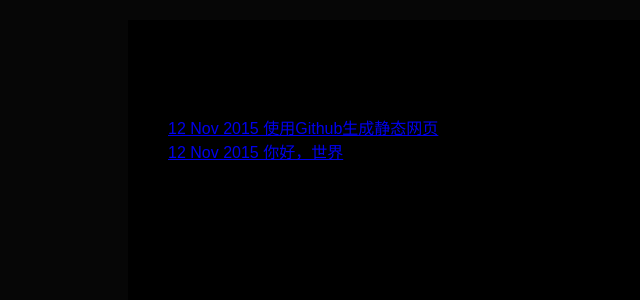
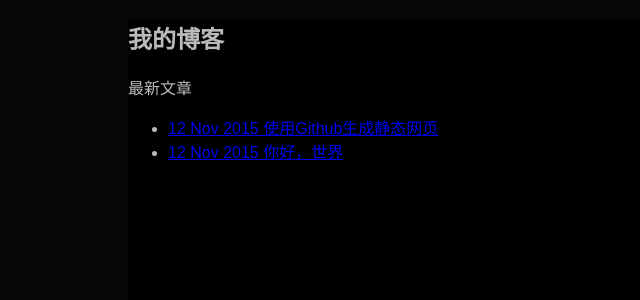
Before and after one commit to suqingdong/jekyll_demo, a Jekyll site: the page built from index.html, in a window 1280 px wide. Shown: the top 300 px of the page, without its empty margins (0-640 px from the left). Built offline with Jekyll 4.4.1, drawn with Linux system fonts in a browser that asks for light colours.

Commit message:
Update default.html

```diff
--- a/_layouts/default.html
+++ b/_layouts/default.html
@@ -16,7 +16,7 @@
 			height: 800px;
 			margin: 2px auto;
 			font-family: fantasy;
-			color: #000000;
+			color: #BBBBBB;
 		}
 	</style>
 </head>
```
